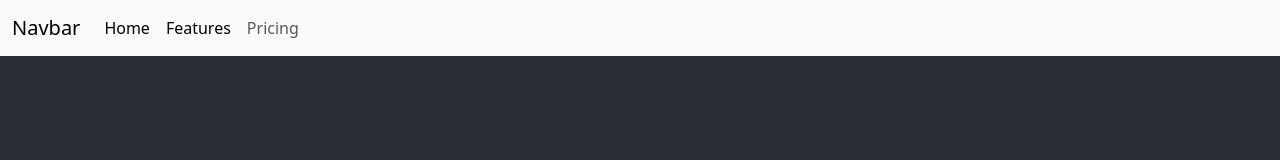
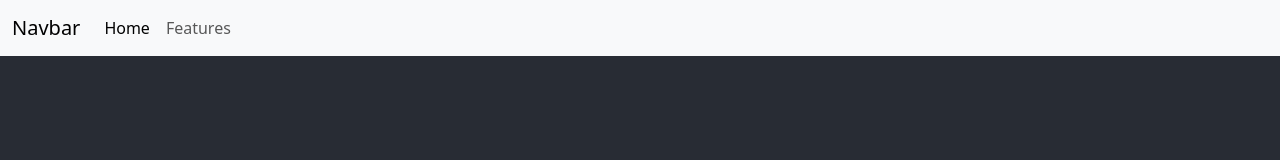
Before and after one commit to blank2017/reactBasic, a React (Create React App) app: page / in a window 1280 px wide. Shown: the top 160 px of the page. Built offline with nearby package versions, Linux system fonts and the light colour scheme.

Commit message:
Update NavLink

```diff
--- a/src/routes/root.jsx
+++ b/src/routes/root.jsx
@@ -1,5 +1,5 @@
 import "bootstrap/dist/css/bootstrap.min.css";
-import { Outlet, Link } from "react-router-dom";
+import { Link, NavLink } from "react-router-dom";
 
 export default function Root() {
   return (
@@ -22,23 +22,25 @@
         <div className="collapse navbar-collapse" id="navbarNav">
           <ul className="navbar-nav">
             <li className="nav-item">
-              <Link to="/" className="nav-link active" aria-current="page">
+              <NavLink
+                to="/"
+                className="nav-link"
+                activeClassName="active"
+                aria-current="page"
+                extract={true}
+              >
                 Home
-              </Link>
+              </NavLink>
             </li>
             <li className="nav-item">
-              <Link
+              <NavLink
                 to="/My-component"
-                className="nav-link active"
+                className="nav-link"
+                activeClassName="active"
                 aria-current="page"
               >
                 Features
-              </Link>
-            </li>
-            <li className="nav-item">
-              <Link className="nav-link" to="#">
-                Pricing
-              </Link>
+              </NavLink>
             </li>
           </ul>
         </div>
--- a/src/views/App.js
+++ b/src/views/App.js
@@ -1,4 +1,3 @@
-import logo from "./logo.svg";
 import "./App.scss";
 import { BrowserRouter as Router, Routes, Route } from "react-router-dom";
 
```
